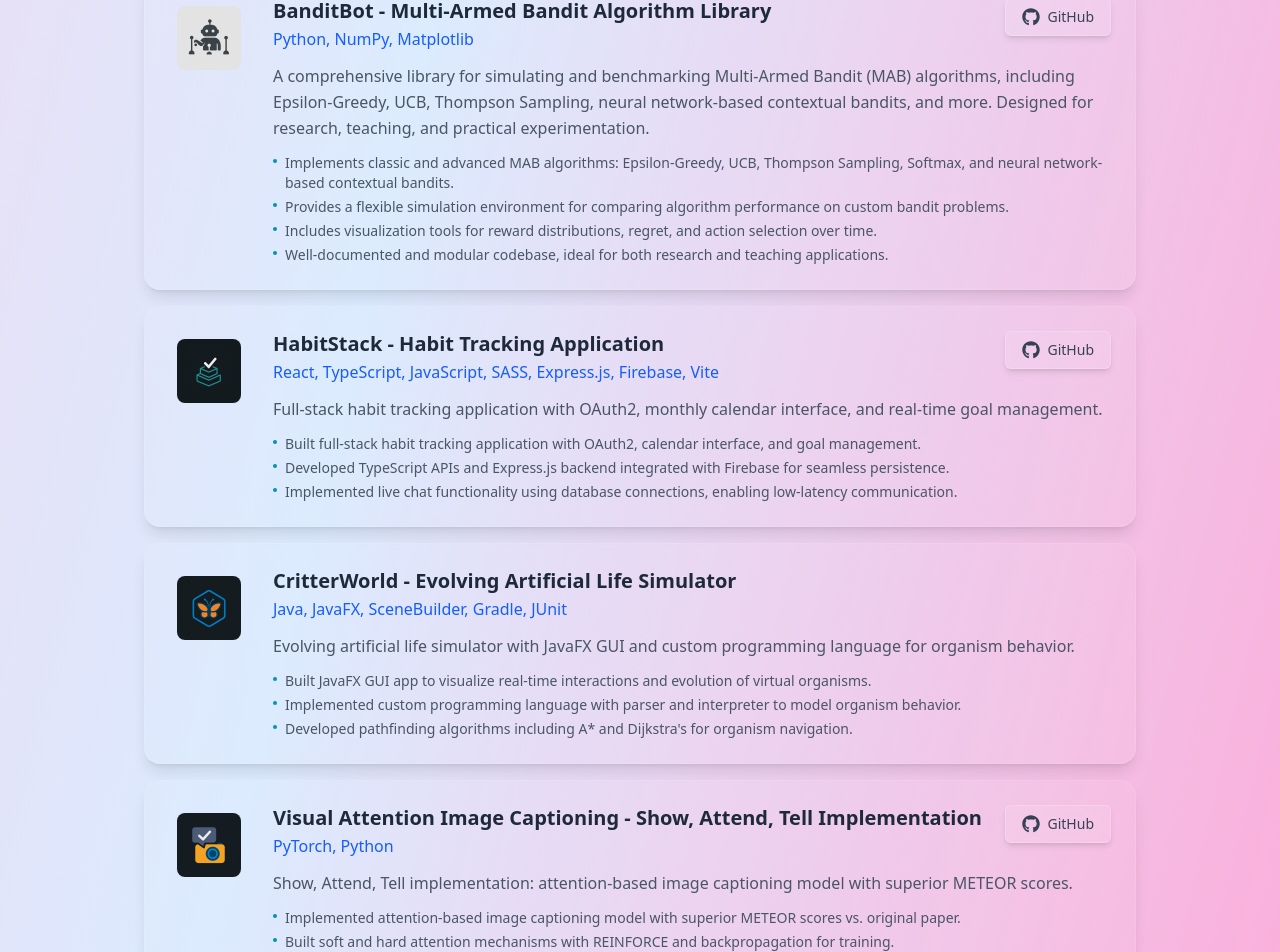
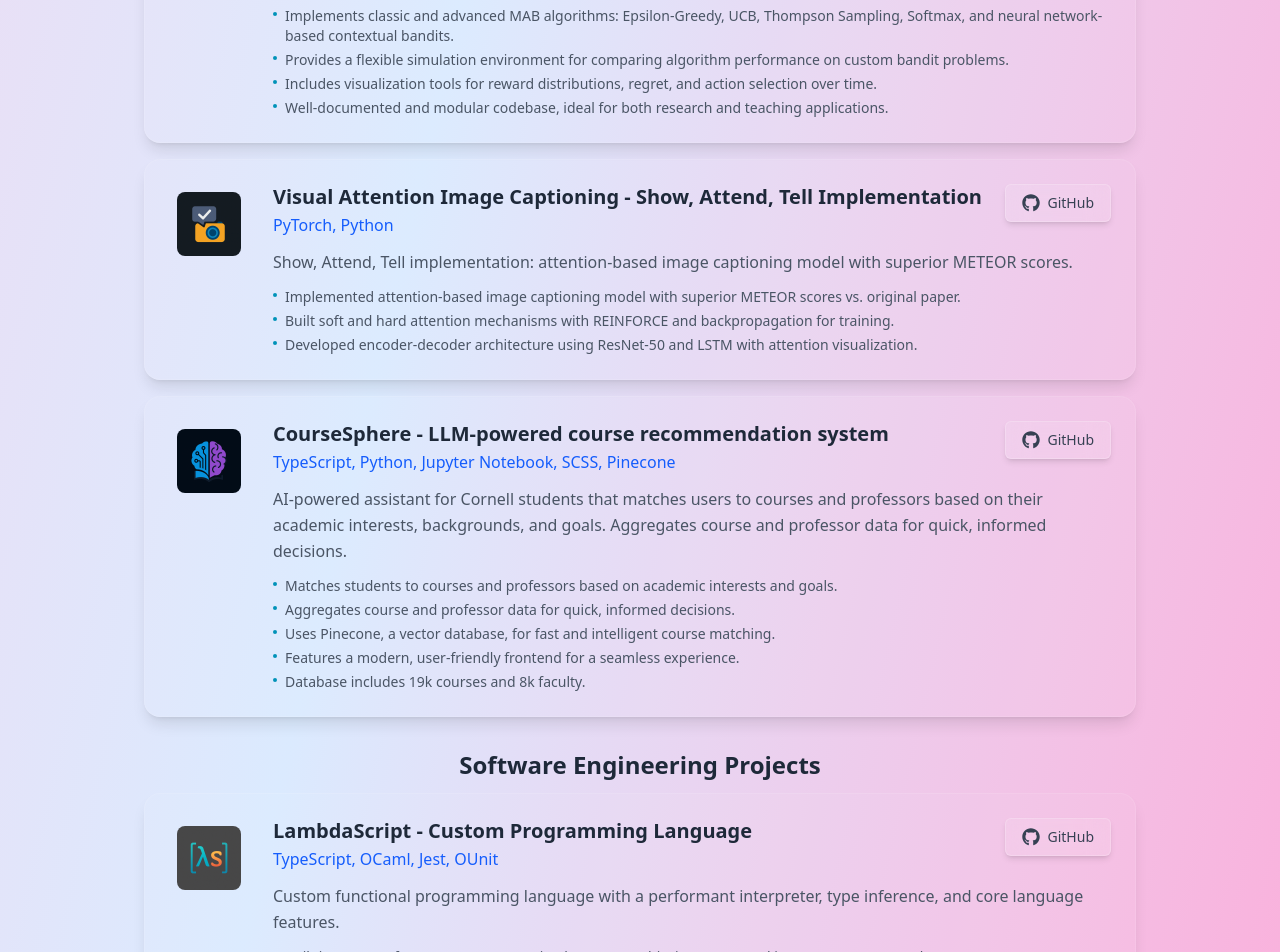
Before and after one commit to LambdaAK/Alex-Kozik-Portfolio, a React (Vite) app: page / in a window 1280 px wide. Shown: the part 3537-4489 px from the top of the page. Built offline with nearby package versions, Linux system fonts and the light colour scheme.

Commit message:
Projects

```diff
--- a/src/App.tsx
+++ b/src/App.tsx
@@ -65,8 +65,6 @@ const AboutMeCard = () => (
     </div>
   </div>
 );
-
-
 
 // Education Section Component
 const educationData = [
@@ -433,8 +431,8 @@ const ExperienceSection = () => (
     </div>
   </div>
 );
-// Projects Data
-const projects = [
+// Categorized Projects Data
+const machineLearningProjects = [
   {
     name: "C-Torch - Artificial Intelligence/Machine Learning Library",
     description: "High-performance math library supporting numerical methods, calculus, and linear algebra. Includes 15+ ML models and RL agents.",
@@ -450,19 +448,6 @@ const projects = [
     ]
   },
   {
-    name: "LambdaScript - Custom Programming Language",
-    description: "Custom functional programming language with a performant interpreter, type inference, and core language features.",
-    tech: ["TypeScript", "OCaml", "Jest", "OUnit"],
-    github: "https://github.com/LambdaAK/lambdascript",
-    demo: null,
-    image: "/LambdaScript logo.png",
-    highlights: [
-      "Built interpreter for custom programming language, achieving 50% speed improvement over Python.",
-      "Designed parser and type inference algorithm to validate programs and provide developer feedback.",
-      "Implemented core language features including pattern matching, functions, and polymorphism."
-    ]
-  },
-  {
     name: "BanditBot - Multi-Armed Bandit Algorithm Library",
     description: "A comprehensive library for simulating and benchmarking Multi-Armed Bandit (MAB) algorithms, including Epsilon-Greedy, UCB, Thompson Sampling, neural network-based contextual bandits, and more. Designed for research, teaching, and practical experimentation.",
     tech: ["Python", "NumPy", "Matplotlib"],
@@ -474,6 +459,50 @@ const projects = [
       "Provides a flexible simulation environment for comparing algorithm performance on custom bandit problems.",
       "Includes visualization tools for reward distributions, regret, and action selection over time.",
       "Well-documented and modular codebase, ideal for both research and teaching applications."
+    ]
+  },
+  {
+    name: "Visual Attention Image Captioning - Show, Attend, Tell Implementation",
+    description: "Show, Attend, Tell implementation: attention-based image captioning model with superior METEOR scores.",
+    tech: ["PyTorch", "Python"],
+    github: "https://github.com/LambdaAK/CS-4782-Final-Project",
+    demo: null,
+    image: "/image captioning logo.png",
+    highlights: [
+      "Implemented attention-based image captioning model with superior METEOR scores vs. original paper.",
+      "Built soft and hard attention mechanisms with REINFORCE and backpropagation for training.",
+      "Developed encoder-decoder architecture using ResNet-50 and LSTM with attention visualization."
+    ]
+  },
+  {
+    name: "CourseSphere - LLM-powered course recommendation system",
+    description: "AI-powered assistant for Cornell students that matches users to courses and professors based on their academic interests, backgrounds, and goals. Aggregates course and professor data for quick, informed decisions.",
+    tech: ["TypeScript", "Python", "Jupyter Notebook", "SCSS", "Pinecone"],
+    github: "https://github.com/LambdaAK/CourseSphere",
+    demo: null,
+    image: "/CourseSphere logo.png",
+    highlights: [
+      "Matches students to courses and professors based on academic interests and goals.",
+      "Aggregates course and professor data for quick, informed decisions.",
+      "Uses Pinecone, a vector database, for fast and intelligent course matching.",
+      "Features a modern, user-friendly frontend for a seamless experience.",
+      "Database includes 19k courses and 8k faculty."
+    ]
+  }
+];
+
+const softwareEngineeringProjects = [
+  {
+    name: "LambdaScript - Custom Programming Language",
+    description: "Custom functional programming language with a performant interpreter, type inference, and core language features.",
+    tech: ["TypeScript", "OCaml", "Jest", "OUnit"],
+    github: "https://github.com/LambdaAK/lambdascript",
+    demo: null,
+    image: "/LambdaScript logo.png",
+    highlights: [
+      "Built interpreter for custom programming language, achieving 50% speed improvement over Python.",
+      "Designed parser and type inference algorithm to validate programs and provide developer feedback.",
+      "Implemented core language features including pattern matching, functions, and polymorphism."
     ]
   },
   {
@@ -503,19 +532,6 @@ const projects = [
     ]
   },
   {
-    name: "Visual Attention Image Captioning - Show, Attend, Tell Implementation",
-    description: "Show, Attend, Tell implementation: attention-based image captioning model with superior METEOR scores.",
-    tech: ["PyTorch", "Python"],
-    github: "https://github.com/LambdaAK/CS-4782-Final-Project",
-    demo: null,
-    image: "/image captioning logo.png",
-    highlights: [
-      "Implemented attention-based image captioning model with superior METEOR scores vs. original paper.",
-      "Built soft and hard attention mechanisms with REINFORCE and backpropagation for training.",
-      "Developed encoder-decoder architecture using ResNet-50 and LSTM with attention visualization."
-    ]
-  },
-  {
     name: "AlgoSandbox - Interactive Algorithm Visualizer",
     description: "Interactive platform for visualizing and experimenting with classic algorithms and data structures. Designed for students, educators, and developers to learn and teach algorithms in an engaging way.",
     tech: ["React", "TypeScript", "Vite", "CSS", "JavaScript", "Netlify"],
@@ -524,21 +540,6 @@ const projects = [
     image: "/algosandbox logo.png",
     highlights: [
       "Built interactive platform for visualizing classic algorithms and data structures with real-time animations."
-    ]
-  },
-  {
-    name: "CourseSphere - LLM-powered course recommendation system",
-    description: "AI-powered assistant for Cornell students that matches users to courses and professors based on their academic interests, backgrounds, and goals. Aggregates course and professor data for quick, informed decisions.",
-    tech: ["TypeScript", "Python", "Jupyter Notebook", "SCSS", "Pinecone"],
-    github: "https://github.com/LambdaAK/CourseSphere",
-    demo: null,
-    image: "/CourseSphere logo.png",
-    highlights: [
-      "Matches students to courses and professors based on academic interests and goals.",
-      "Aggregates course and professor data for quick, informed decisions.",
-      "Uses Pinecone, a vector database, for fast and intelligent course matching.",
-      "Features a modern, user-friendly frontend for a seamless experience.",
-      "Database includes 19k courses and 8k faculty."
     ]
   },
   {
@@ -554,10 +555,42 @@ const projects = [
 const Projects = () => (
   <div className="flex flex-col gap-6 items-center justify-center min-h-[56vh]">
     <h2 className="text-3xl font-bold text-gray-800 mb-3">Projects</h2>
-    <div className="flex flex-col gap-4 w-full max-w-5xl">
-      {projects.map((project) => (
+    <p className="text-gray-600 text-center mb-6 max-w-2xl mx-auto">Primarily independent work, done in my own time.</p>
+    <div className="flex flex-col gap-8 w-full max-w-5xl">
+      <div>
+        <h3 className="text-2xl font-bold text-gray-800 mb-3 text-center">ML/AI Projects</h3>
+        <div className="flex flex-col gap-4">
+          {machineLearningProjects.map((project) => (
+            <ProjectCard key={project.name} project={project} />
+          ))}
+        </div>
+      </div>
+      <div>
+        <h3 className="text-2xl font-bold text-gray-800 mb-3 text-center">Software Engineering Projects</h3>
+        <div className="flex flex-col gap-4">
+          {softwareEngineeringProjects.map((project) => (
+            <ProjectCard key={project.name} project={project} />
+          ))}
+        </div>
+      </div>
+    </div>
+  </div>
+);
+
+// Define a Project type for type safety
+interface Project {
+  name: string;
+  description: string;
+  tech: string[];
+  github?: string | null;
+  demo?: string | null;
+  image?: string | null;
+  highlights?: string[];
+}
+
+// Extracted project card rendering for reuse
+const ProjectCard = ({ project }: { project: Project }) => (
   <div
-          key={project.name}
     className="w-full bg-white/5 rounded-2xl shadow-lg border border-white/10 hover:scale-[1.01] transition-transform duration-200 p-6"
   >
     {/* Desktop layout (md and up) */}
@@ -604,7 +637,7 @@ const Projects = () => (
         </p>
         {project.highlights && project.highlights.length > 0 && (
           <ul className="space-y-1 text-gray-600 text-sm">
-                  {project.highlights.map((h, i) => (
+            {project.highlights.map((h: string, i: number) => (
               <li key={i} className="flex items-start gap-2">
                 <span className="text-cyan-600 mt-1.5 w-1 h-1 bg-cyan-600 rounded-full flex-shrink-0"></span>
                 <span>{h}</span>
@@ -659,7 +692,7 @@ const Projects = () => (
       {/* Highlights */}
       {project.highlights && project.highlights.length > 0 && (
         <ul className="space-y-1 text-gray-600 text-sm">
-                {project.highlights.map((h, i) => (
+          {project.highlights.map((h: string, i: number) => (
             <li key={i} className="flex items-start gap-2">
               <span className="text-cyan-600 mt-1.5 w-1 h-1 bg-cyan-600 rounded-full flex-shrink-0"></span>
               <span>{h}</span>
@@ -667,9 +700,6 @@ const Projects = () => (
           ))}
         </ul>
       )}
-          </div>
-        </div>
-      ))}
     </div>
   </div>
 );
```
Lines whose indentation alone changed are shown as unchanged.
